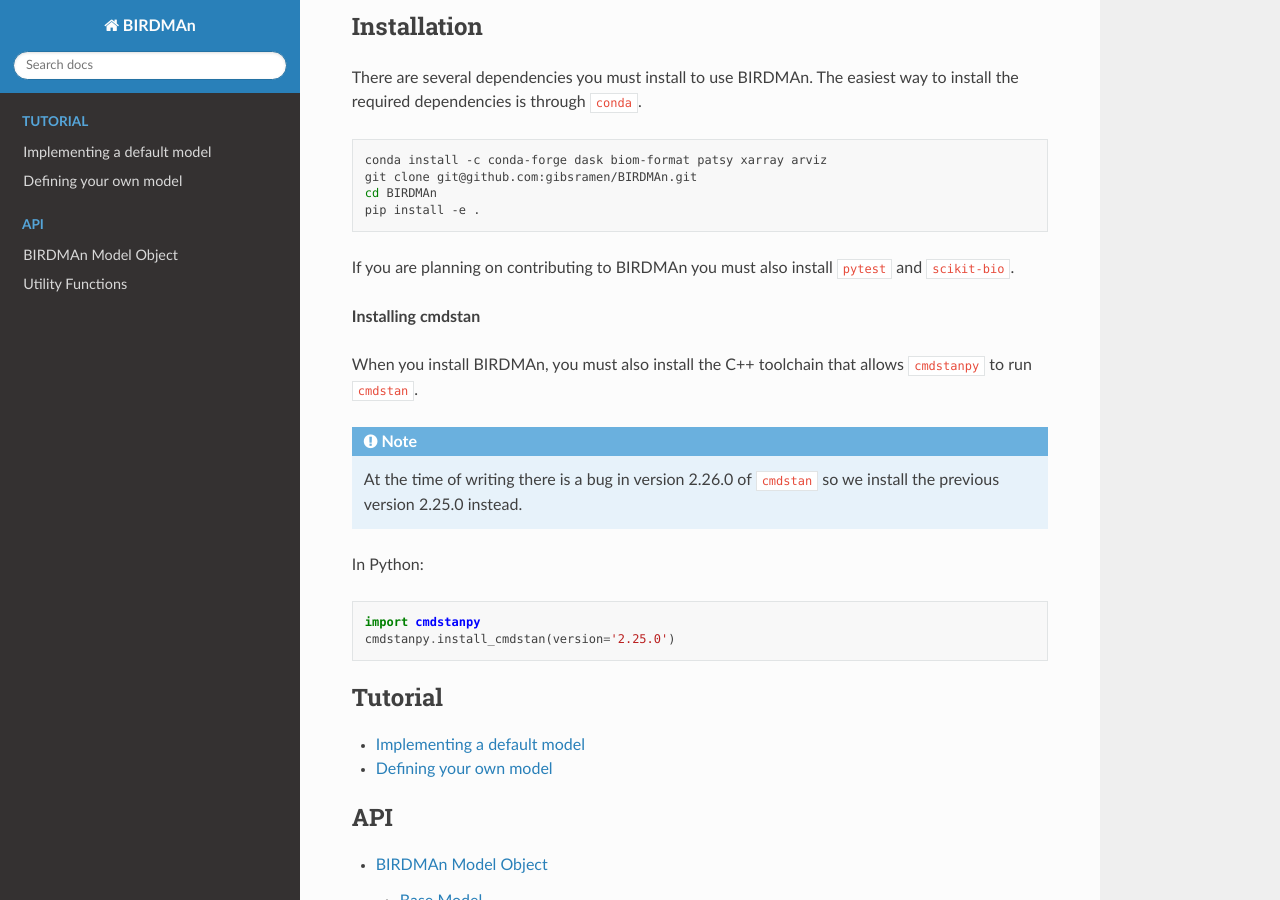
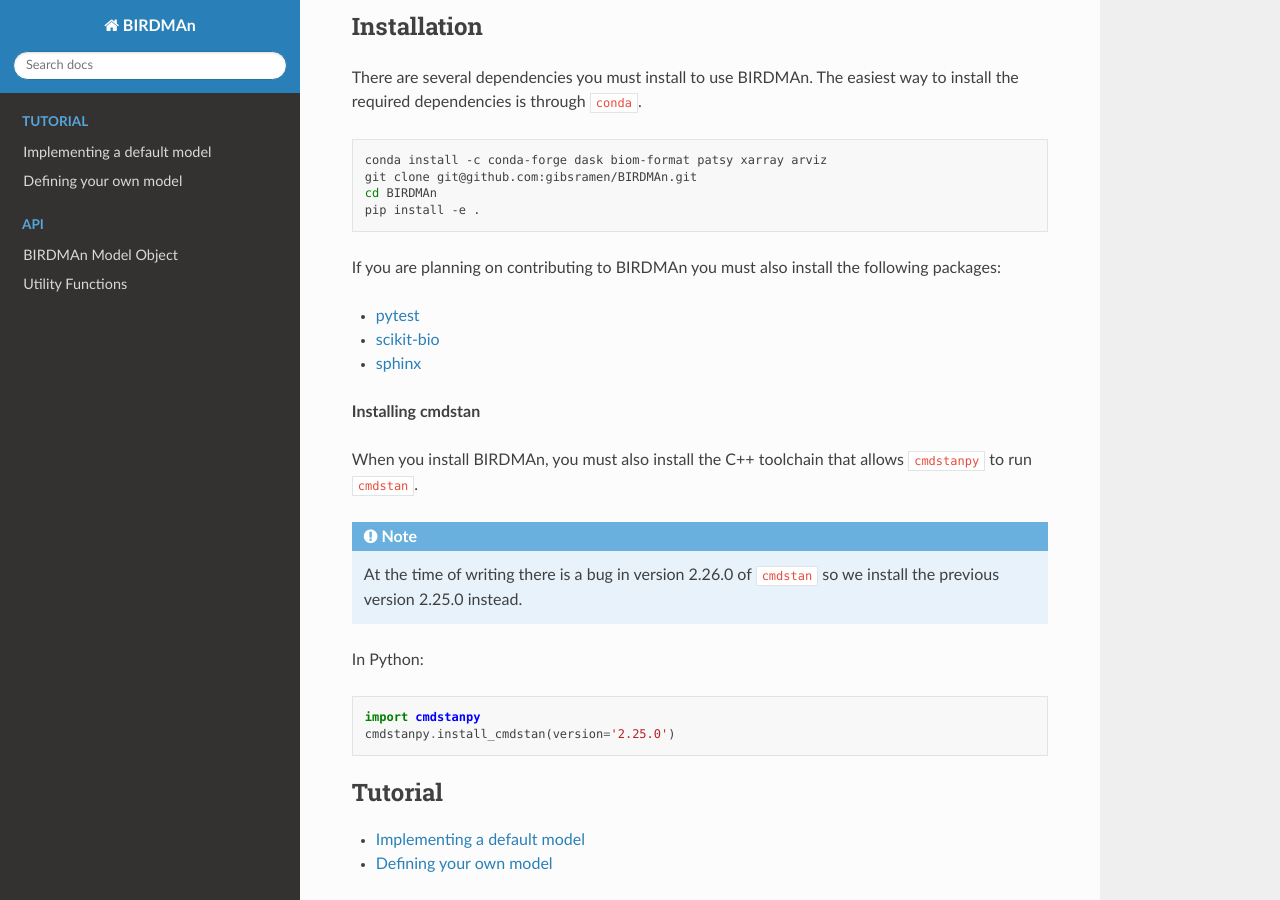
Before and after one commit to biocore/BIRDMAn, a Sphinx documentation site: the page built from docs/index.rst, in a window 1280 px wide and 900 px high, scrolled down 307 px. Built offline with Sphinx 7.4.7 and the Read the Docs theme 2.0.0, drawn with Linux system fonts in a browser that asks for light colours.

Commit message:
add docs to makefile & update some docs

```diff
--- a/docs/index.rst
+++ b/docs/index.rst
@@ -24,7 +24,11 @@
     cd BIRDMAn
     pip install -e .
 
-If you are planning on contributing to BIRDMAn you must also install ``pytest`` and ``scikit-bio``.
+If you are planning on contributing to BIRDMAn you must also install the following packages:
+
+* `pytest <https://docs.pytest.org/en/stable/>`_
+* `scikit-bio <http://scikit-bio.org/>`_
+* `sphinx <https://www.sphinx-doc.org/en/master/>`_
 
 **Installing cmdstan**
 
```
Also changed, not shown: 2 other files.
